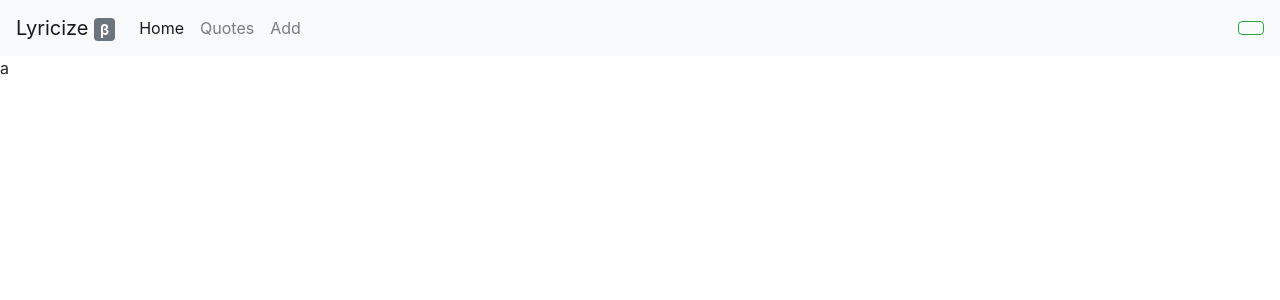
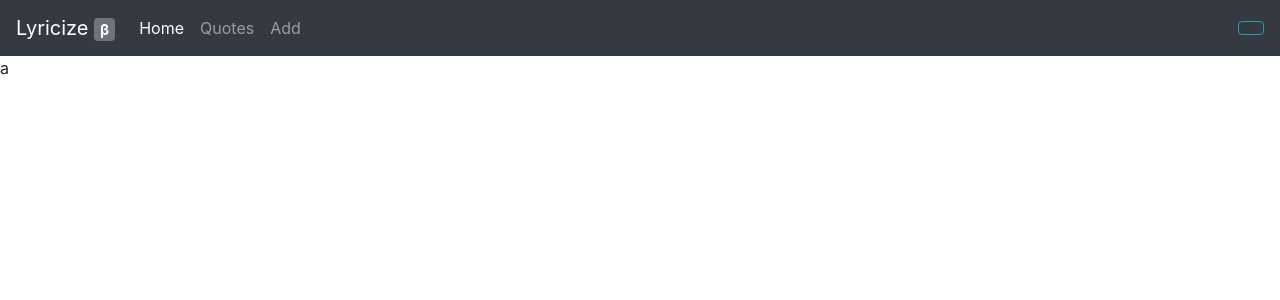
Before and after one commit to outloudvi/lyricize, a Django app: page /tpl/ in a window 1280 px wide. Shown: the top 300 px of the page. Run offline with Django 3.2, Linux system fonts and the light colour scheme; some libraries are stand-ins or nearby versions.

Commit message:
Dark navbar

```diff
--- a/templates/navbar.html
+++ b/templates/navbar.html
@@ -1,4 +1,4 @@
-<nav class="navbar navbar-expand-lg navbar-light bg-light">
+<nav class="navbar navbar-expand-lg navbar-dark bg-dark">
   <a class="navbar-brand" href="#">Lyricize <span class="badge badge-secondary">β</span></a>
   <button class="navbar-toggler" type="button" data-toggle="collapse" data-target="#navbarSupportedContent" aria-controls="navbarSupportedContent" aria-expanded="false" aria-label="Toggle navigation">
     <span class="navbar-toggler-icon"></span>
@@ -17,7 +17,7 @@
       </li>
     </ul>
     <form class="form-inline my-2 my-lg-0">
-      <button class="btn btn-outline-success my-2 my-sm-0" type="submit">{{ user.username }}</button>
+      <button class="btn btn-outline-info my-2 my-sm-0" type="submit">{{ user.username }}</button>
     </form>
   </div>
 </nav>
```
